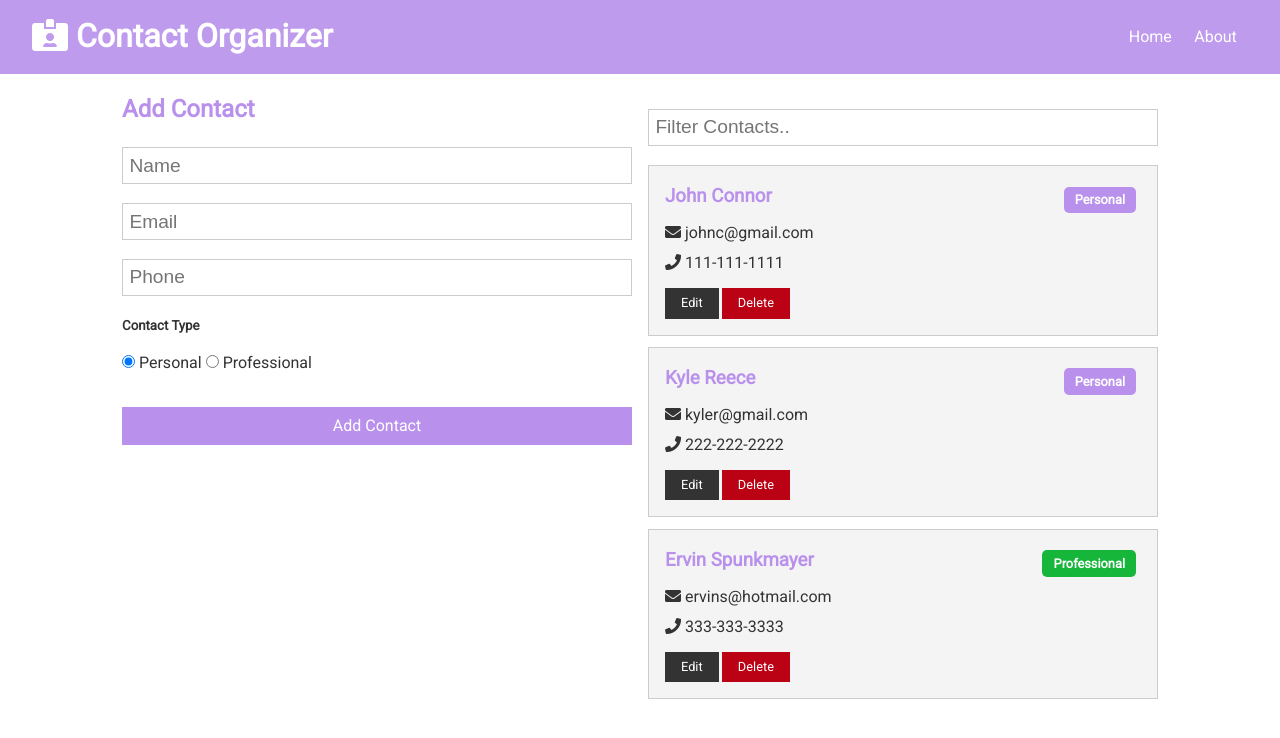
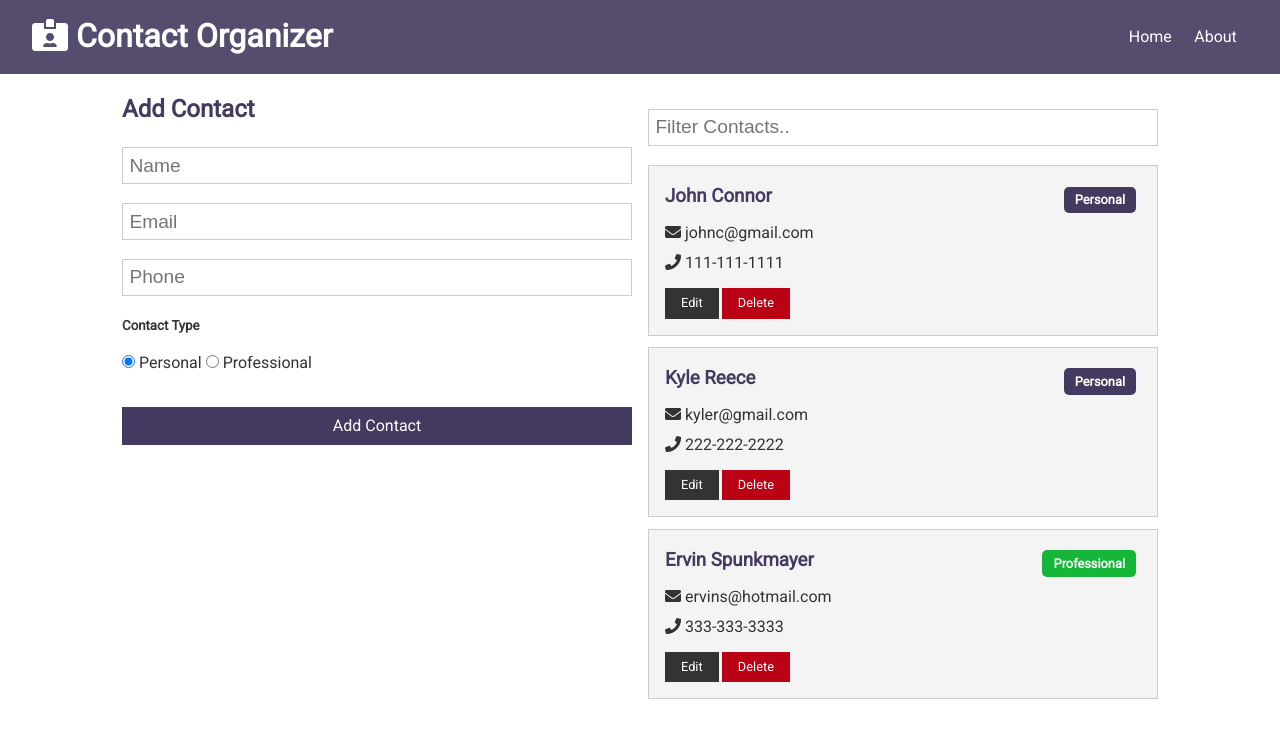
Before and after one commit to KyleKnolleLynch/contact-organizer, a React (Create React App) app in the folder client/: page / in a window 1280 px wide. Shown: the top 738 px of the page. Built offline with nearby package versions, Linux system fonts and the light colour scheme.

Commit message:
alternate filter with useState, CSSTransition group

```diff
--- a/client/src/components/contacts/ContactFilter.js
+++ b/client/src/components/contacts/ContactFilter.js
@@ -17,6 +17,7 @@ const ContactFilter = () => {
       filterContacts(e.target.value);
     } else {
       clearFilter();
+      text.current.value = '';
     }
   };
 
@@ -33,3 +34,33 @@ const ContactFilter = () => {
 };
 
 export default ContactFilter;
+
+////////////////////////////////////////////////////////////
+          // * Alternate Method using useState * //
+
+// import React, { useContext, useState } from 'react';
+// import ContactContext from '../../context/contact/contactContext';
+
+// const ContactFilter = () => {
+//   const { filterContacts, clearFilter, filtered } = useContext(ContactContext);
+//   const [text, setText] = useState('');
+
+//   return (
+//     <form>
+//       <input
+//         type="text"
+//         placeholder="Filter Contacts.."
+//         onChange={e => {
+//           if (e.target.value) {
+//             setText(e.target.value);
+//             filterContacts(text);
+//           } else {
+//             clearFilter();
+//           }
+//         }}
+//       />
+//     </form>
+//   );
+// };
+
+// export default ContactFilter;
--- a/client/src/components/contacts/ContactForm.js
+++ b/client/src/components/contacts/ContactForm.js
@@ -4,7 +4,7 @@ import ContactContext from '../../context/contact/contactContext';
 const ContactForm = () => {
   const contactContext = useContext(ContactContext);
 
-  const { addContact, current, updateContact, clearCurrent } = contactContext;
+  const { addContact, current, updateContact, clearCurrent, clearFilter } = contactContext;
 
   useEffect(() => {
     if (current !== null) {
@@ -37,6 +37,8 @@ const ContactForm = () => {
       addContact(contact);
     } else {
       updateContact(contact);
+      clearCurrent();
+      clearFilter();
     }
 
     setContact({
--- a/client/src/components/contacts/Contacts.js
+++ b/client/src/components/contacts/Contacts.js
@@ -1,4 +1,5 @@
 import React, { useContext, Fragment } from 'react';
+import { CSSTransition, TransitionGroup } from 'react-transition-group';
 import ContactContext from '../../context/contact/contactContext';
 import ContactItem from './ContactItem';
 
@@ -8,17 +9,24 @@ const Contacts = () => {
   const { contacts, filtered } = contactContext;
 
   if (contacts.length === 0) {
-    return <h4>Please add a contact</h4>;
+    return <h4 className="alert">Please add a contact</h4>;
   }
+
   return (
     <Fragment>
-      {filtered !== null
-        ? filtered.map(contact => (
-            <ContactItem key={contact.id} contact={contact} />
-          ))
-        : contacts.map(contact => (
-            <ContactItem key={contact.id} contact={contact} />
-          ))}
+      <TransitionGroup>
+        {filtered !== null
+          ? filtered.map(contact => (
+              <CSSTransition key={contact.id} timeout={500} classNames="item">
+                <ContactItem contact={contact} />
+              </CSSTransition>
+            ))
+          : contacts.map(contact => (
+              <CSSTransition key={contact.id} timeout={500} classNames="item">
+                <ContactItem contact={contact} />
+              </CSSTransition>
+            ))}
+      </TransitionGroup>
     </Fragment>
   );
 };
--- a/client/src/style.css
+++ b/client/src/style.css
@@ -2,7 +2,7 @@
 
 /* Global Styles */
 :root {
-  --primary-color: rgb(185, 145, 236);
+  --primary-color: rgb(68, 57, 95);
   --dark-color: #333333;
   --light-color: #f4f4f4;
   --danger-color: #bb0114;
@@ -376,6 +376,23 @@ table th {
   margin-right: 0.6rem;
 }
 
+/* CSSTransition Group*/
+
+.item-enter {
+  opacity: 0;
+}
+.item-enter-active {
+  opacity: 1;
+  transition: opacity 1000ms ease-in;
+}
+.item-exit {
+  opacity: 1;
+}
+.item-exit-active {
+  opacity: 0;
+  transition: opacity 1000ms ease-in;
+}
+
 /* Mobile Styles */
 @media (max-width: 700px) {
   .hide-sm {
```
